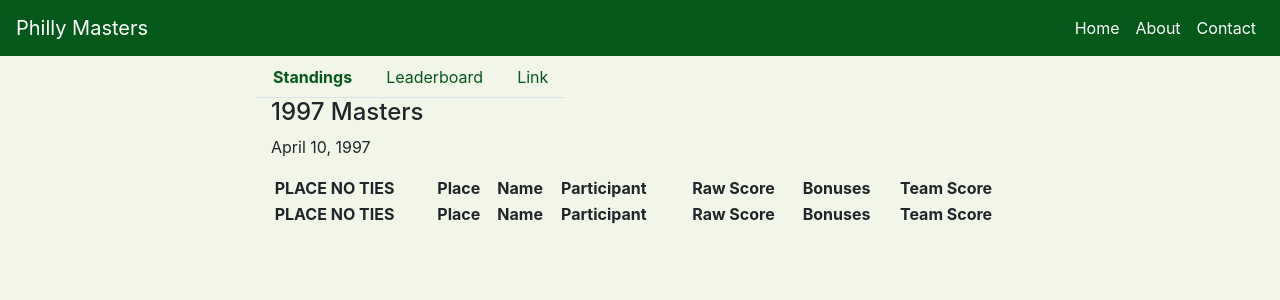
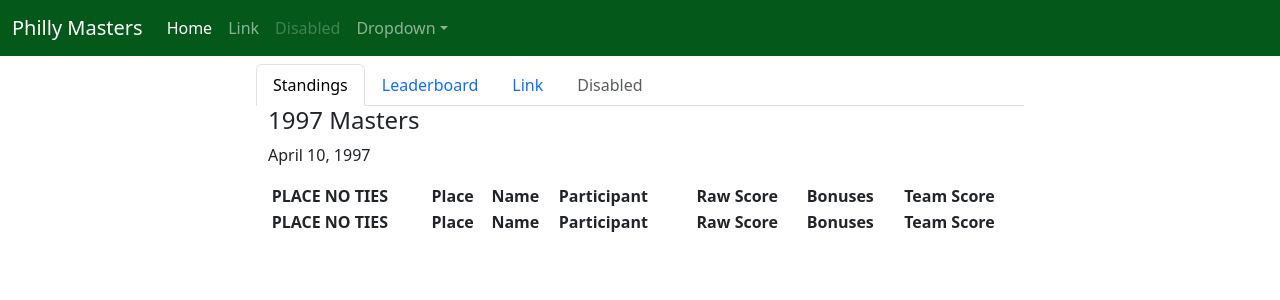
Before and after one commit to pmontgo33/philly_masters, a Django app: page /tournament/1/ in a window 1280 px wide. Shown: the top 300 px of the page. Run offline with Django 4.2, Linux system fonts and the light colour scheme; data comes from the database, SQL or seed files in the repository; data that the repository does not hold is empty; parts of the project's set-up code (start-up, migrations or seed data) failed here and were passed over; some libraries are stand-ins or nearby versions.

Commit message:
Fixed bonuses error. Started Bootstrap 5 refactor.

```diff
--- a/golf_contest/models.py
+++ b/golf_contest/models.py
@@ -246,9 +246,9 @@ class Team(models.Model):
         for golfer in self.golfers.all():
             for key, value in low_scores.items():
                 if golfer.rounds[key]["strokes"] == value:
-                    bonuses += 2
+                    bonuses -= 2
             if golfer == self.tournament.champion:
-                bonuses += 2
+                bonuses -= 2
 
         self.bonuses = bonuses
 
--- /dev/null
+++ b/golf_contest/static/css/tournament.css
@@ -0,0 +1,16 @@
+.navbar {
+  background: #04581a;
+}
+.table-row {
+  font-size: 12px;
+}
+
+td.details-control {
+  background: url('http://www.datatables.net/examples/resources/details_open.png')
+    no-repeat center center;
+  cursor: pointer;
+}
+tr.shown td.details-control {
+  background: url('http://www.datatables.net/examples/resources/details_close.png')
+    no-repeat center center;
+}
--- a/golf_contest/templates/golf_contest/base.html
+++ b/golf_contest/templates/golf_contest/base.html
@@ -1,52 +1,52 @@
 <!doctype html>
 <html lang="en">
   <head>
-    <!-- Required meta tags -->
-    <meta charset="utf-8" />
-    <meta name="viewport" content="width=device-width, initial-scale=1, shrink-to-fit=no"/>
+    <meta charset="utf-8">
+    <meta name="viewport" content="width=device-width, initial-scale=1">
     {% load static %}
-
-    <!-- Bootstrap CSS -->
+    <link href="https://cdn.jsdelivr.net/npm/bootstrap@5.3.0-alpha3/dist/css/bootstrap.min.css" rel="stylesheet" integrity="sha384-KK94CHFLLe+nY2dmCWGMq91rCGa5gtU4mk92HdvYe+M/SXH301p5ILy+dN9+nJOZ" crossorigin="anonymous">
     <link href="https://cdn.datatables.net/v/dt/jq-3.6.0/dt-1.13.4/r-2.4.1/datatables.min.css" rel="stylesheet"/>
-    <script src="https://cdn.datatables.net/v/dt/jq-3.6.0/dt-1.13.4/r-2.4.1/datatables.min.js"></script>
-    <link rel="stylesheet" href="https://cdn.jsdelivr.net/npm/bootstrap@4.4.1/dist/css/bootstrap.min.css" integrity="sha384-Vkoo8x4CGsO3+Hhxv8T/Q5PaXtkKtu6ug5TOeNV6gBiFeWPGFN9MuhOf23Q9Ifjh" crossorigin="anonymous"/>
-    <link href="{% static 'css/standings.css' %}" rel="stylesheet" />
+    <link href="{% static 'css/tournament.css' %}" rel="stylesheet"/>
 
     <title>Philly Masters</title>
   </head>
-
   <body>
-    <nav class="navbar navbar-expand-md">
-      <a class="navbar-brand" href="{% url 'index' %}">Philly Masters</a>
-      <button class="navbar-toggler navbar-dark" type="button" data-toggle="collapse" data-target="#main-navigation">
+    <nav class="navbar navbar-expand-md navbar-dark bg-$green-600" aria-label="Fourth navbar example">
+      <div class="container-fluid">
+        <a class="navbar-brand" href="#">Philly Masters</a>
+        <button class="navbar-toggler" type="button" data-bs-toggle="collapse" data-bs-target="#navbarsExample04" aria-controls="navbarsExample04" aria-expanded="false" aria-label="Toggle navigation">
           <span class="navbar-toggler-icon"></span>
         </button>
-      <div class="collapse navbar-collapse" id="main-navigation">
-        <ul class="navbar-nav">
+
+        <div class="collapse navbar-collapse" id="navbarsExample04">
+          <ul class="navbar-nav me-auto mb-2 mb-md-0">
             <li class="nav-item">
-            <a class="nav-link" href="{% url 'index' %}">Home</a>
+              <a class="nav-link active" aria-current="page" href="#">Home</a>
             </li>
             <li class="nav-item">
-            <a class="nav-link" href="#">About</a>
+              <a class="nav-link" href="#">Link</a>
             </li>
             <li class="nav-item">
-            <a class="nav-link" href="#">Contact</a>
+              <a class="nav-link disabled">Disabled</a>
+            </li>
+            <li class="nav-item dropdown">
+              <a class="nav-link dropdown-toggle" href="#" data-bs-toggle="dropdown" aria-expanded="false">Dropdown</a>
+              <ul class="dropdown-menu">
+                <li><a class="dropdown-item" href="#">Action</a></li>
+                <li><a class="dropdown-item" href="#">Another action</a></li>
+                <li><a class="dropdown-item" href="#">Something else here</a></li>
+              </ul>
             </li>
           </ul>
         </div>
+      </div>
     </nav>
-    <div class="container-fluid pt-" style="width: 60%">
+  <div class="container-fluid" style="width: 60%">
     {% block content %}
     {% endblock %}
   </div>
-    <!-- /.container -->
-
-    <!-- jQuery first, then Popper.js, then Bootstrap JS -->
-    <script src="https://code.jquery.com/jquery-3.5.1.slim.min.js" integrity="sha384-J6qa4849blE2+poT4WnyKhv5vZF5SrPo0iEjwBvKU7imGFAV0wwj1yYfoRSJoZ+n" crossorigin="anonymous"></script>
-    <script src="https://cdn.jsdelivr.net/npm/popper.js@1.16.0/dist/umd/popper.min.js" integrity="sha384-Q6E9RHvbIyZFJoft+2mJbHaEWldlvI9IOYy5n3zV9zzTtmI3UksdQRVvoxMfooAo" crossorigin="anonymous"></script>
-    <script src="https://cdn.jsdelivr.net/npm/bootstrap@4.4.1/dist/js/bootstrap.min.js" integrity="sha384-wfSDF2E50Y2D1uUdj0O3uMBJnjuUD4Ih7YwaYd1iqfktj0Uod8GCExl3Og8ifwB6" crossorigin="anonymous"></script>
-
-    {% block script %}
+    <script src="https://cdn.jsdelivr.net/npm/bootstrap@5.3.0-alpha3/dist/js/bootstrap.bundle.min.js" integrity="sha384-ENjdO4Dr2bkBIFxQpeoTz1HIcje39Wm4jDKdf19U8gI4ddQ3GYNS7NTKfAdVQSZe" crossorigin="anonymous"></script>
+    <script src="https://cdn.datatables.net/v/dt/jq-3.6.0/dt-1.13.4/r-2.4.1/datatables.min.js"></script>    {% block script %}
     {% endblock %}
   </body>
 </html>
--- a/golf_contest/templates/golf_contest/standings.html
+++ b/golf_contest/templates/golf_contest/standings.html
@@ -1,16 +1,19 @@
 {% extends "golf_contest/base.html" %}
 
 {% block content %}
-<div class="row">
+<div class="row pt-2">
   <ul class="nav nav-tabs">
     <li class="nav-item">
-      <a class="nav-link active-tab" href="{% url 'standings' pk=pk %}">Standings</a>
+      <a class="nav-link active" aria-current="page" href="{% url 'standings' pk=pk %}">Standings</a>
     </li>
     <li class="nav-item">
-      <a class="nav-link tab" href="{% url 'leaderboard' pk=pk %}">Leaderboard</a>
+      <a class="nav-link" href="{% url 'leaderboard' pk=pk %}">Leaderboard</a>
     </li>
     <li class="nav-item">
-      <a class="nav-link tab" href="#">Link</a>
+      <a class="nav-link" href="#">Link</a>
+    </li>
+    <li class="nav-item">
+      <a class="nav-link disabled">Disabled</a>
     </li>
   </ul>
 </div>
```
Also changed, not shown: golf_contest/templates/golf_contest/base copy.html (added, +52 -0 lines). Lines whose indentation alone changed are shown as unchanged.
